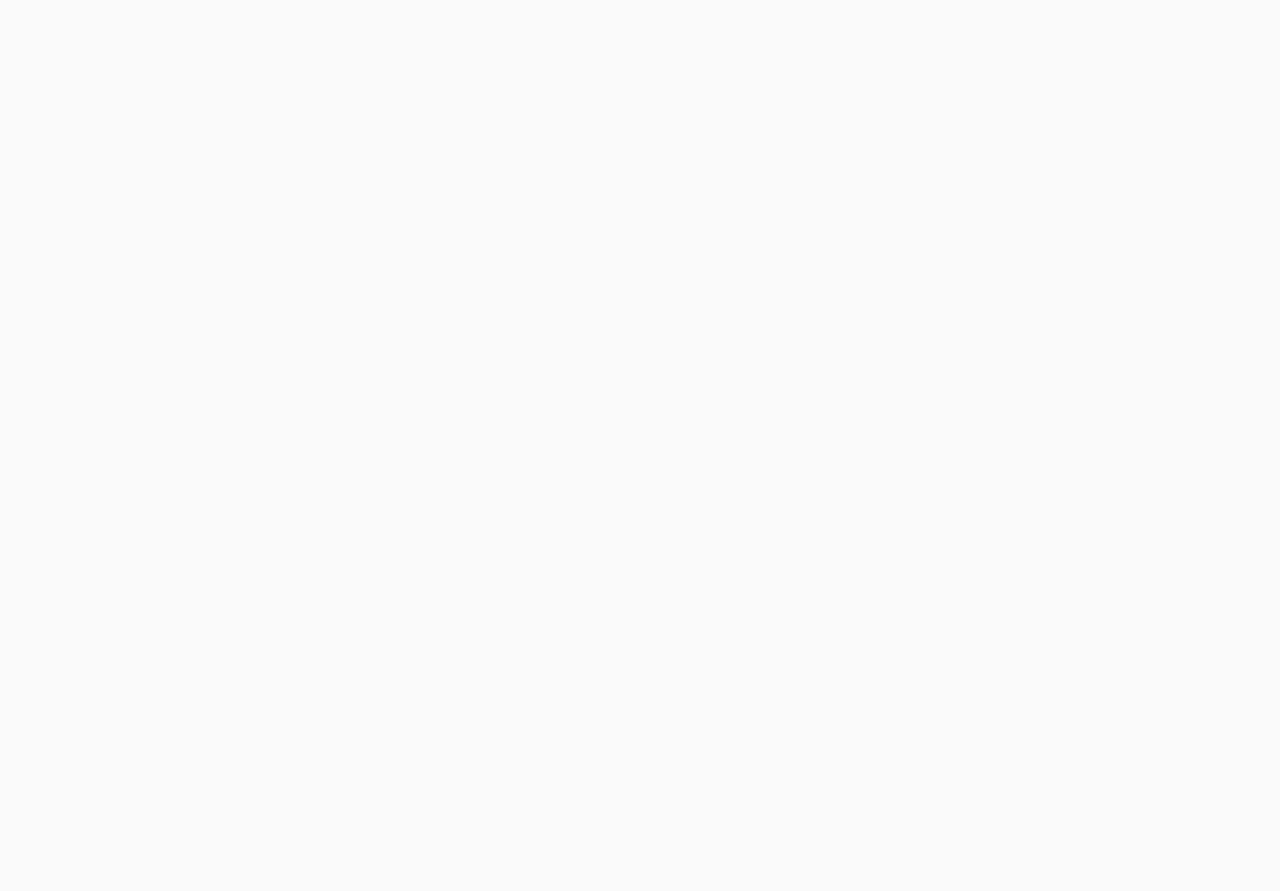
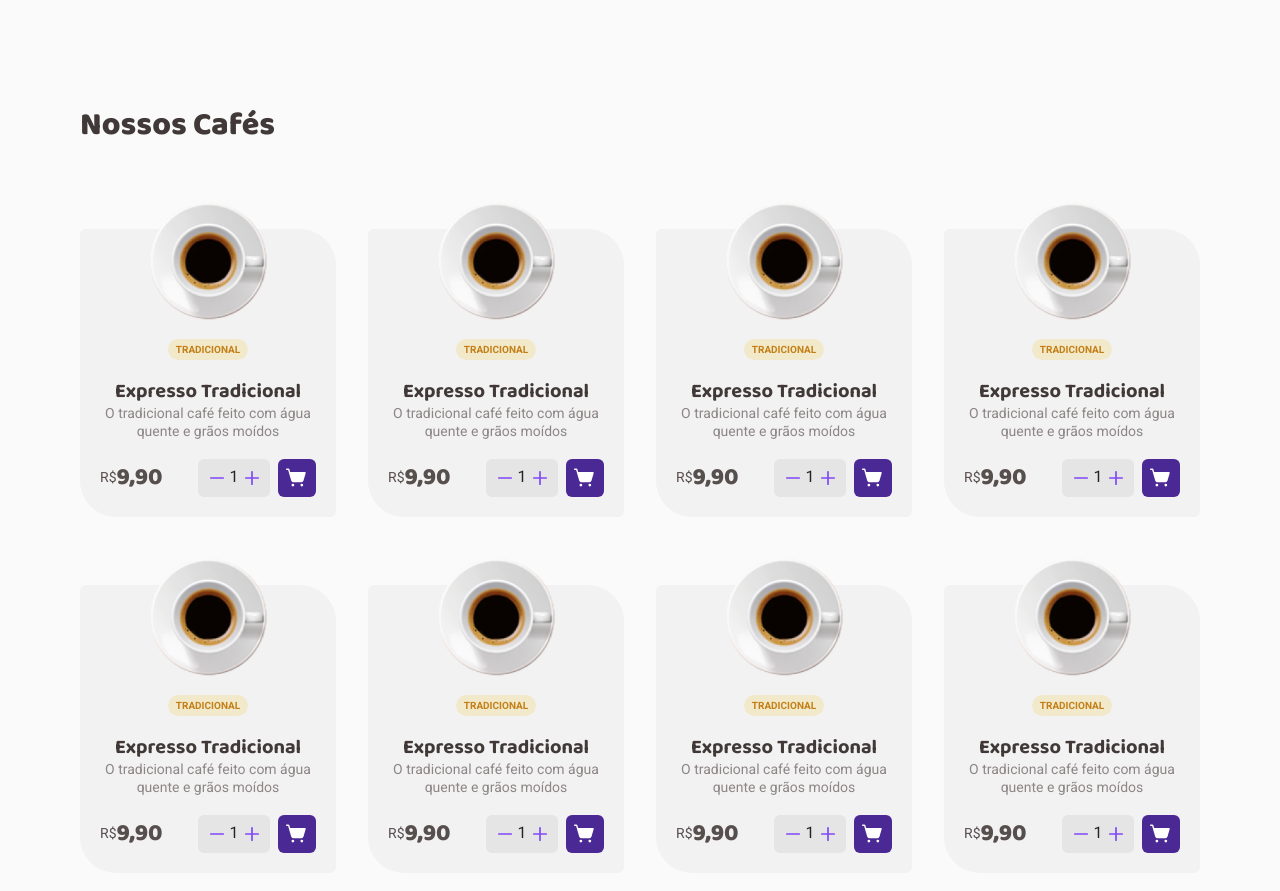
Before and after one commit to manoguii/coffee-delivery, a React (Vite) app: page / in a window 1280 px wide. Shown: the part 503-1394 px from the top of the page. Before the commit the page ends 800 px from the top, so only its background shows below. Built offline with nearby package versions, Linux system fonts and the light colour scheme.

Commit message:
:art: Create CardCoffee/styles

```diff
--- /dev/null
+++ b/src/pages/home/CardCoffee/index.tsx
@@ -0,0 +1,36 @@
+import { Minus, Plus, ShoppingCartSimple } from 'phosphor-react'
+import imageCardCoffee from '../../../assets/imageCardCoffee.svg'
+import {
+  ButtonAddCart,
+  ButtonNumberCoffee,
+  ContainerCardCoffee,
+  ContainerPrice,
+} from './styles'
+
+export function CardCoffee() {
+  return (
+    <ContainerCardCoffee>
+      <img src={imageCardCoffee} alt="" />
+      <span>Tradicional</span>
+      <header>
+        <h1>Expresso Tradicional</h1>
+        <p>O tradicional café feito com água quente e grãos moídos</p>
+      </header>
+      <ContainerPrice>
+        <label>
+          R$ <p>9,90</p>
+        </label>
+        <li>
+          <ButtonNumberCoffee>
+            <Minus size={18} color="#8047F8" weight="bold" />
+            <span>1</span>
+            <Plus size={18} color="#8047F8" weight="bold" />
+          </ButtonNumberCoffee>
+          <ButtonAddCart>
+            <ShoppingCartSimple size={25} color="#ffff" weight="fill" />
+          </ButtonAddCart>
+        </li>
+      </ContainerPrice>
+    </ContainerCardCoffee>
+  )
+}
--- /dev/null
+++ b/src/pages/home/CardCoffee/styles.ts
@@ -0,0 +1,137 @@
+import styled from 'styled-components'
+
+export const ContainerCardCoffee = styled.div`
+  width: 16rem;
+  height: 18rem;
+  background: ${(props) => props.theme.baseTheme.card};
+  border-radius: 6px 36px;
+  display: flex;
+  align-items: center;
+  flex-direction: column;
+  padding-left: 1.25rem;
+  padding-right: 1.25rem;
+  margin-bottom: 4.25rem;
+  img {
+    margin-top: -1.75rem;
+  }
+
+  > span {
+    display: flex;
+    flex-direction: row;
+    justify-content: center;
+    align-items: center;
+    padding: 0.25rem 0.5rem;
+    background: ${(props) => props.theme.productTheme['yellow-light']};
+    border-radius: 100px;
+    font-weight: 700;
+    font-size: 0.625rem;
+    line-height: 1.3;
+    text-transform: uppercase;
+    color: ${(props) => props.theme.productTheme['yellow-dark']};
+  }
+
+  header {
+    h1 {
+      font-family: 'Baloo 2';
+      font-style: normal;
+      font-weight: 700;
+      font-size: 1.25rem;
+      line-height: 1.3;
+      margin: 0;
+
+      display: flex;
+      align-items: flex-end;
+      justify-content: center;
+      text-align: center;
+
+      color: ${(props) => props.theme.baseTheme.subtitle};
+    }
+    p {
+      font-family: 'Roboto';
+      font-style: normal;
+      font-weight: 400;
+      font-size: 0.875rem;
+      line-height: 1.3;
+      display: flex;
+      justify-content: center;
+      align-items: center;
+      text-align: center;
+
+      color: ${(props) => props.theme.baseTheme.label};
+    }
+  }
+
+  div,
+  label {
+    font-family: 'Roboto';
+    font-style: normal;
+    font-weight: 400;
+    font-size: 0.875rem;
+    line-height: 1.3;
+    text-align: right;
+    color: ${(props) => props.theme.baseTheme.text};
+    display: flex;
+    align-items: center;
+    justify-content: space-between;
+
+    p {
+      font-size: 1.5rem;
+      font-weight: 800;
+      line-height: 31.2px;
+      font-family: 'Baloo 2', cursive;
+    }
+  }
+
+  li {
+    display: flex;
+    gap: 8px;
+  }
+`
+export const ContainerPrice = styled.footer`
+  width: 100%;
+  display: flex;
+  justify-content: space-between;
+  list-style: none;
+  padding-bottom: 1.25rem;
+`
+
+export const ButtonNumberCoffee = styled.button`
+  background: ${(props) => props.theme.baseTheme.button};
+  border-radius: 6px;
+
+  display: flex;
+  flex-direction: row;
+  justify-content: center;
+  align-items: center;
+  padding: 0.5rem;
+  gap: 0.25rem;
+  border: none;
+  width: 72px;
+  height: 38px;
+  cursor: pointer;
+  span {
+    font-family: 'Roboto';
+    font-style: normal;
+    font-weight: 400;
+    font-size: 1rem;
+    line-height: 130%;
+    color: ${(props) => props.theme.baseTheme.title};
+    text-align: center;
+  }
+`
+
+export const ButtonAddCart = styled.button`
+  display: flex;
+  flex-direction: row;
+  justify-content: center;
+  align-items: center;
+  padding: 8px;
+  gap: 8px;
+  border: none;
+  border-radius: 6px;
+  cursor: pointer;
+
+  width: 38px;
+  height: 38px;
+  background: ${(props) => props.theme.productTheme['purple-dark']};
+`
--- a/src/pages/home/index.tsx
+++ b/src/pages/home/index.tsx
@@ -4,21 +4,23 @@ import iconCoffe from '../../assets/iconCoffe.svg'
 import iconEmbalagem from '../../assets/iconEmbalagem.svg'
 import iconTimer from '../../assets/iconTimer.svg'
 import {
-  Container,
+  ContainerMain,
   ItensContainer,
   SectionContainer,
   TitleContainer,
 } from './styles'
+import { CardCoffee } from './CardCoffee'
 
 export function Home() {
   return (
+    <>
       <SectionContainer>
-      <Container>
+        <div>
           <TitleContainer>
             <h1>Encontre o café perfeito para qualquer hora do dia</h1>
             <span>
-            Com o Coffee Delivery você recebe seu café onde estiver, a qualquer
-            hora
+              Com o Coffee Delivery você recebe seu café onde estiver, a
+              qualquer hora
             </span>
           </TitleContainer>
           <ItensContainer>
@@ -38,8 +40,22 @@ export function Home() {
               <img src={iconCoffe} alt="" />O café chega fresquinho até você
             </p>
           </ItensContainer>
-      </Container>
+        </div>
         <img src={imagemCoffe} alt="" />
       </SectionContainer>
+      <ContainerMain>
+        <h1>Nossos Cafés</h1>
+        <div>
+          <CardCoffee />
+          <CardCoffee />
+          <CardCoffee />
+          <CardCoffee />
+          <CardCoffee />
+          <CardCoffee />
+          <CardCoffee />
+          <CardCoffee />
+        </div>
+      </ContainerMain>
+    </>
   )
 }
--- a/src/pages/home/styles.ts
+++ b/src/pages/home/styles.ts
@@ -1,6 +1,23 @@
 import styled from 'styled-components'
 
-export const Container = styled.div``
+export const ContainerMain = styled.main`
+  h1 {
+    margin-top: 6.5rem;
+    margin-bottom: 5.125rem;
+
+    font-family: 'Baloo 2';
+    font-style: normal;
+    font-weight: 800;
+    font-size: 2rem;
+    line-height: 1.3;
+    color: ${(props) => props.theme.baseTheme.subtitle};
+  }
+  div {
+    display: flex;
+    justify-content: space-between;
+    flex-wrap: wrap;
+  }
+`
 
 export const SectionContainer = styled.section`
   padding-top: 2.5rem;
@@ -28,7 +45,7 @@ export const TitleContainer = styled.div`
   span {
     font-family: 'Roboto', sans-serif;
     font-weight: 400;
-    font-size: 1.15rem;
+    font-size: 1.35rem;
     line-height: 1.3;
     display: flex;
   }
```
Also changed, not shown: src/assets/imageCardCoffee.svg (added). Lines whose indentation alone changed are shown as unchanged.
